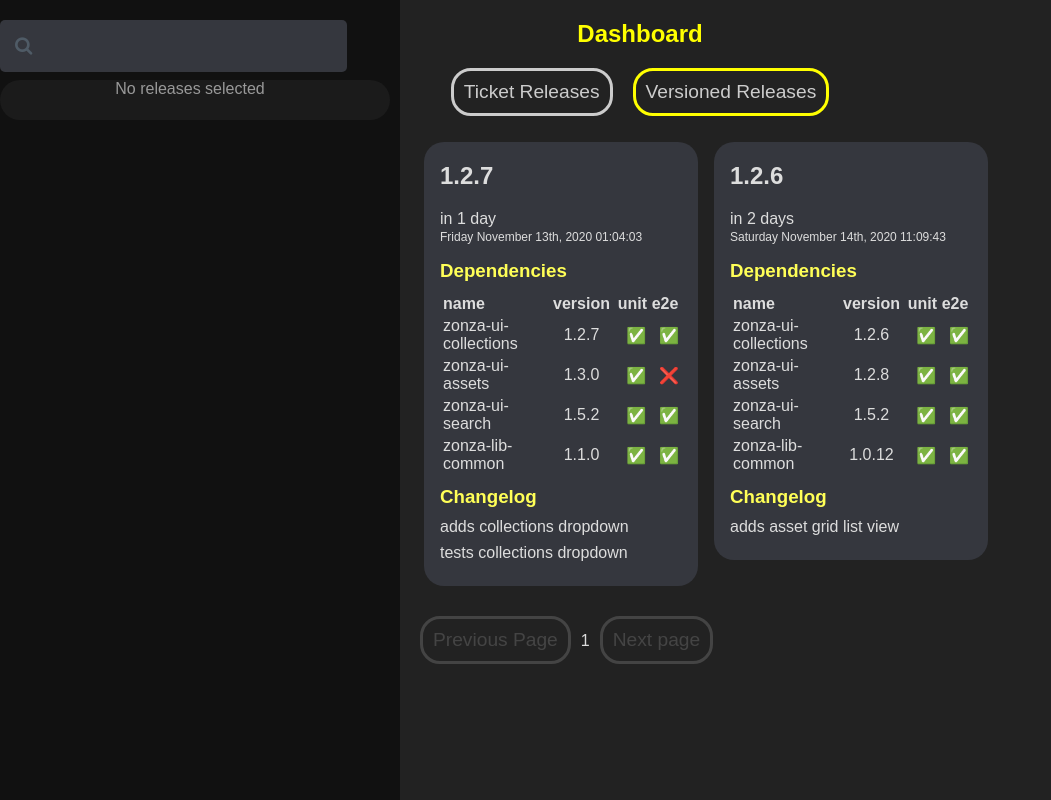
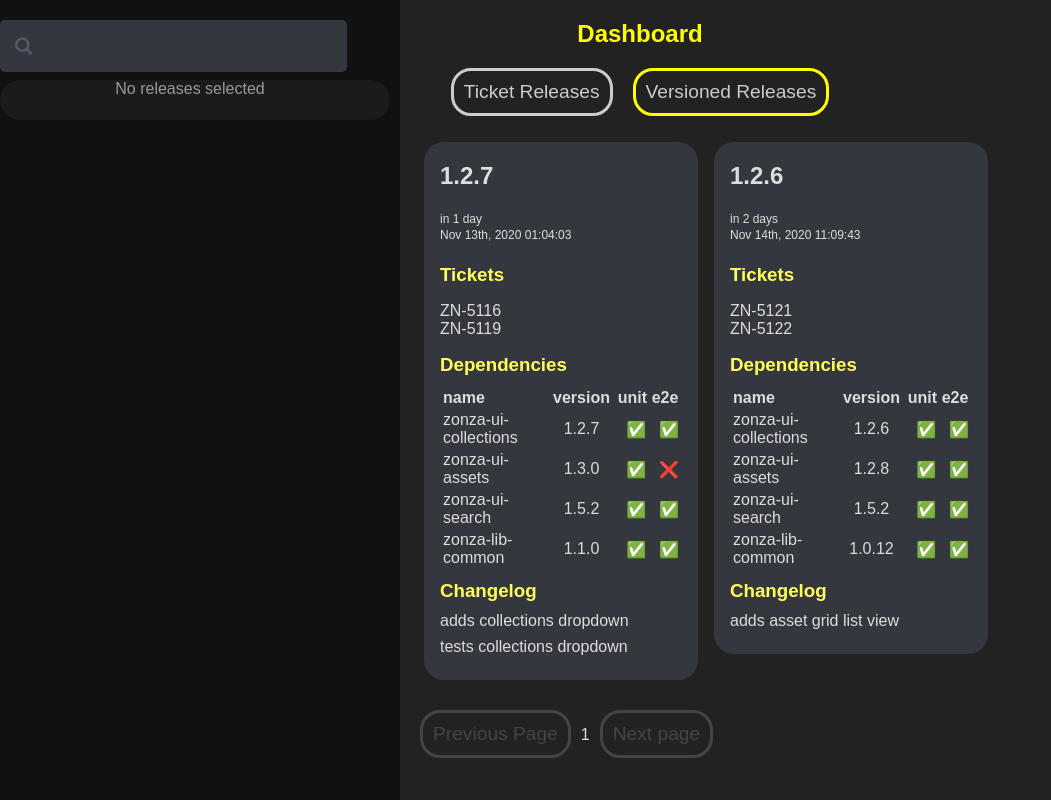
Before and after one commit to hogarthww-labs/release-dashboard, a React (Create React App) app: page / in a window 1280 px wide. Shown: the whole page, without its empty margins (0-1051 px from the left). Built offline with nearby package versions, Linux system fonts and the light colour scheme.

Commit message:
display tickets for tag

```diff
--- a/public/data/versions.json
+++ b/public/data/versions.json
@@ -4,6 +4,9 @@
   "changelog": [
     "adds collections dropdown",
     "tests collections dropdown"
+  ],
+  "tickets": [
+    "ZN-5116", "ZN-5119"
   ],
   "dependencies": [
     {
@@ -38,6 +41,9 @@
   "changelog": [
     "adds asset grid list view"
   ],
+  "tickets": [
+    "ZN-5121", "ZN-5122"
+  ],
   "dependencies": [
     {
       "id": "zonza-ui-collections",
--- a/src/components/Combined.js
+++ b/src/components/Combined.js
@@ -33,7 +33,6 @@ const ChangelogsForReleases = ({releases}) => {
     }, [])
     return acc.concat(log)
   }, [])
-  console.log({combinedChangelogs})
   return <Changelog changelog={combinedChangelogs} />
 }
 
--- a/src/components/Common.js
+++ b/src/components/Common.js
@@ -7,11 +7,11 @@ import { format as formatAgo } from 'timeago.js';
 export const host = `https://localhost/5000`
 
 export const TimeAgo = ({date}) => <div className="time">{formatAgo(date)}</div>
-export const Date = ({date}) => <div className="date">{format(date, 'dddd MMMM Do, YYYY hh:mm:ss')}</div>
+export const Date = ({date}) => <div className="date">{format(date, 'MMM Do, YYYY hh:mm:ss')}</div>
 
 export const DateAndTime = ({date}) => {
   const dt = new window.Date(date)
-  return <><TimeAgo date={dt} /><Date date={dt} /></>
+  return <div className="date"><TimeAgo date={dt} /><Date date={dt} /></div>
 }
 
 export const Pagination = ({setPage, page, latestData}) => <div className="pagination">
@@ -28,8 +28,19 @@ export const Pagination = ({setPage, page, latestData}) => <div className="pagin
   </button>
 </div>
 
-export const Ticket = ({ ticket }) => <li>{ticket.id}</li>
-export const Tickets = ({ tickets }) => <ul>{(tickets || []).map(ticket => <Ticket key={ticket.id} ticket={ticket} />)}</ul>
+export const Ticket = ({ ticket }) => <li>{ticket}</li>
+
+const TicketsList = ({ tickets }) => <ul className="none tickets">{(tickets || []).map(ticket => {
+  return <Ticket key={ticket} ticket={ticket} />
+})}</ul>
+
+
+const DisplayTickets = ({ tickets }) => <>
+  <h3>Tickets</h3>
+  <TicketsList tickets={tickets} />
+</>
+
+export const Tickets = ({ tickets }) => !tickets ? "" : <DisplayTickets tickets={tickets} />
 
 const DependencyId = ({id}) => <span>{id}</span>
 const DependencyTag = ({tag}) => <span>{tag}</span>
@@ -53,9 +64,9 @@ export const Dependency = ({ dependency }) => {
 export const Dependencies = ({ dependencies }) => <div className="changelog">
   <h3>Dependencies</h3>
   <table>
-    <thead><th>name</th><th className="center">version</th><th className="center">unit</th><th className="center">e2e</th></thead>
+    <thead><tr><th>name</th><th className="center">version</th><th className="center">unit</th><th className="center">e2e</th></tr></thead>
     <tbody>
-      {(dependencies || []).map(dependency => <tr ><Dependency  dependency={dependency} /></tr>)}
+      {(dependencies || []).map(dependency => <tr key={dependency.id}><Dependency dependency={dependency} /></tr>)}
     </tbody>
 </table>
 </div>
--- a/src/components/Navbar.js
+++ b/src/components/Navbar.js
@@ -4,7 +4,7 @@ const Navbar = ({ setPage, page, query, setQuery }) => {
   const trClass = page === 'tickets' ? 'active' : ''
   const vrClass = page === 'versions' ? 'active' : ''
   return (
-    <div class="navBar">
+    <div className="navBar">
       <nav>
           <button className={trClass} onClick={() => setPage('tickets')}>Ticket Releases</button>
           <button className={vrClass} onClick={() => setPage('versions')}>Versioned Releases</button>
--- a/src/index.css
+++ b/src/index.css
@@ -106,6 +106,14 @@ button:hover{
   padding-bottom: 1em;
   clear: both;
   text-align: center;
+}
+
+ul.none.tickets {
+  font-size: 1em;
+}
+
+.date {
+  padding-bottom: .5em;
 }
 
 button#deploy {
```
